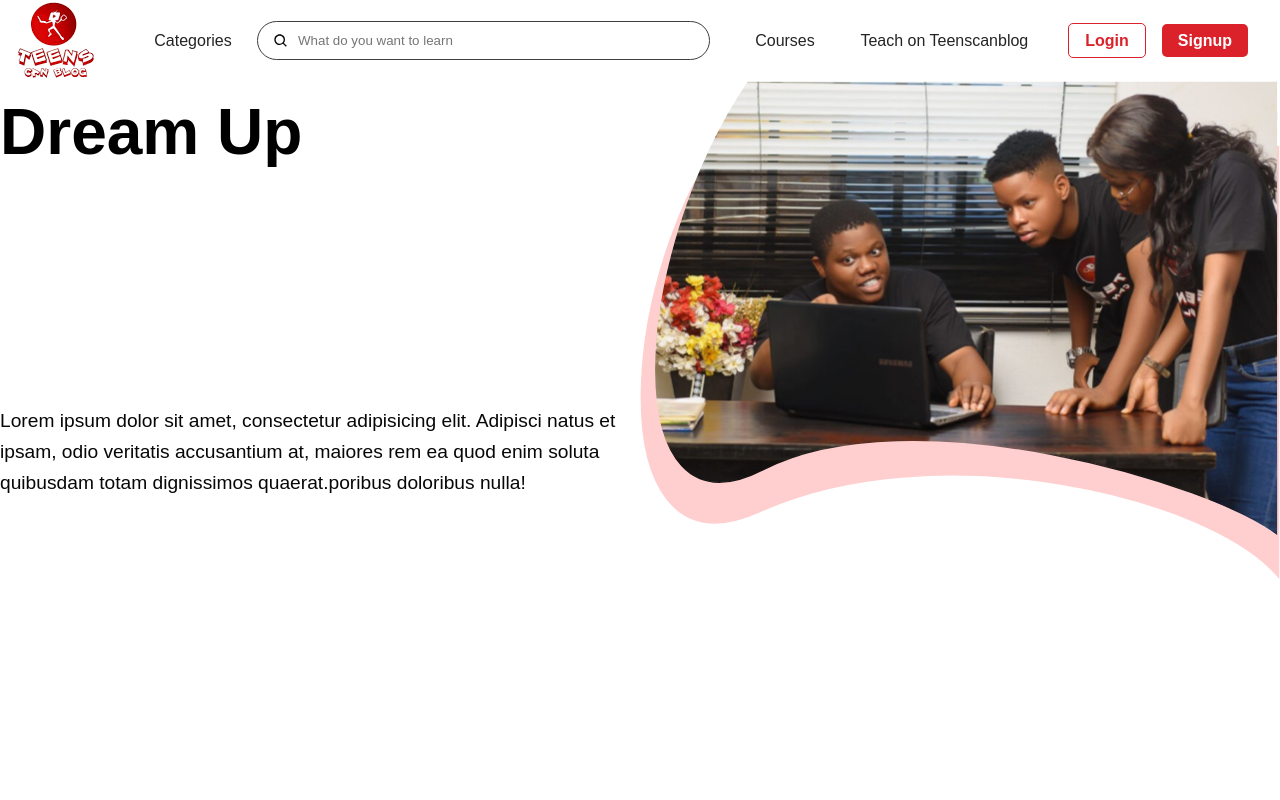
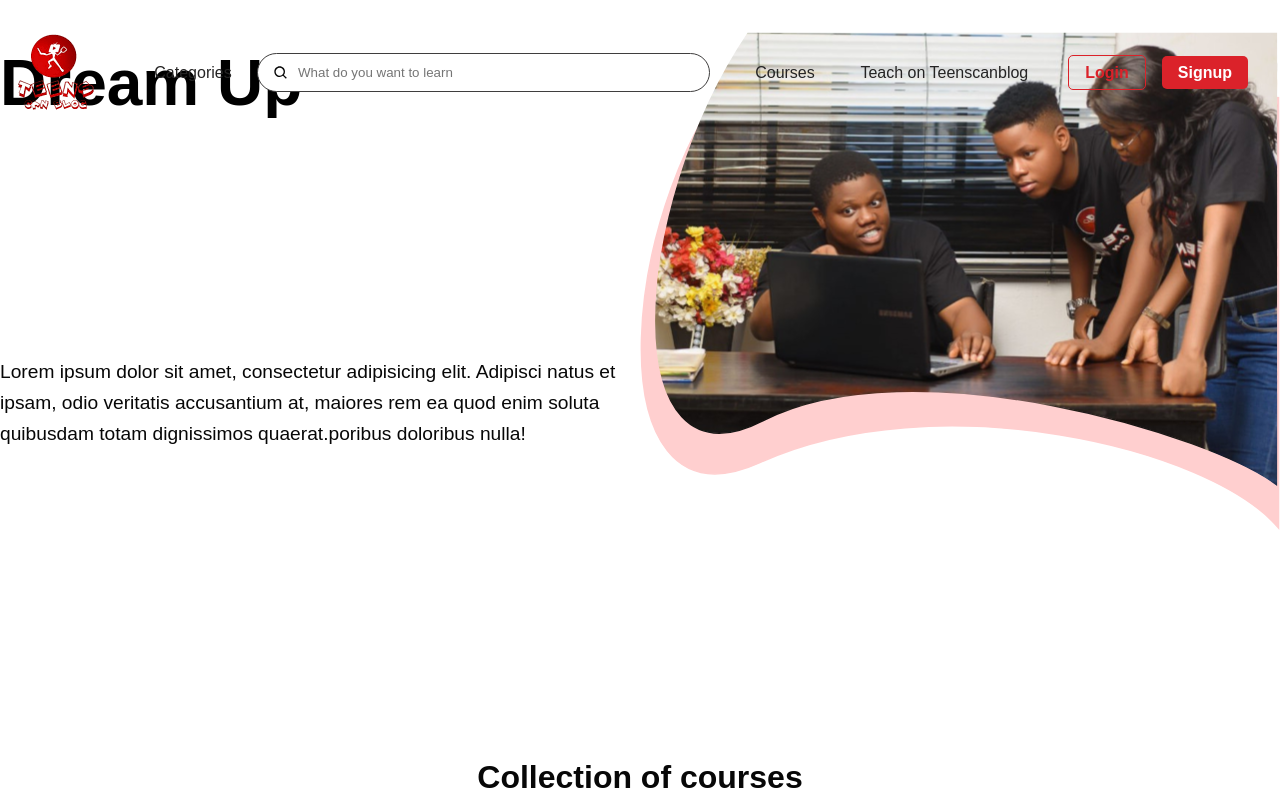
Before and after one commit to Niscolinx/teenscan, a React (Create React App) app: page / in a window 1280 px wide. Shown: the top 800 px of the page. Built offline with nearby package versions, Linux system fonts and the light colour scheme; what react-router-last-location would draw is missing.

Commit message:
working on hero svg

```diff
--- a/src/sass/base/typography.scss
+++ b/src/sass/base/typography.scss
@@ -1,4 +1,5 @@
 .main {
+    margin-top: 2rem;
     display: grid;
     position: relative;
     grid-template-rows: min-content;
@@ -19,20 +20,6 @@
             )
             [center-end] minmax(1rem, 1fr) [full-end];
     }
-}
-
-.header {
-    display: grid;
-    grid-column: 1 / -1;
-    grid-template-columns:
-        min-content minmax(min-content, 8rem) 3fr repeat(
-            2,
-            minmax(max-content, 1fr)
-        )
-        minmax(min-content, 1fr);
-    align-items: center;
-    justify-items: center;
-    padding: 0 1rem;
 }
 
 .section-hero {
--- a/src/sass/components/header.scss
+++ b/src/sass/components/header.scss
@@ -1,4 +1,24 @@
 .header {
+    position: absolute;
+    top: 0;
+    left: 0;
+    right: 0;
+    z-index: 10;
+    display: grid;
+    grid-column: 1 / -1;
+    grid-template-columns:
+        min-content minmax(min-content, 8rem) 3fr repeat(
+            2,
+            minmax(max-content, 1fr)
+        )
+        minmax(min-content, 1fr);
+    align-items: center;
+    justify-items: center;
+    padding: 0 1rem;
+
+
+
+
     & > :link,
     & > :visited {
         text-decoration: none;
```
